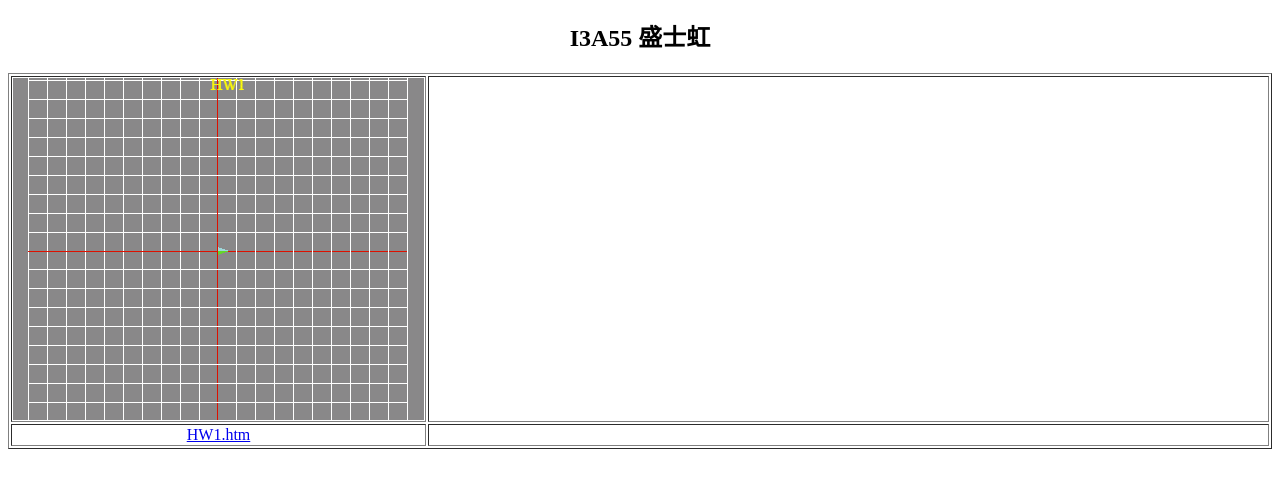
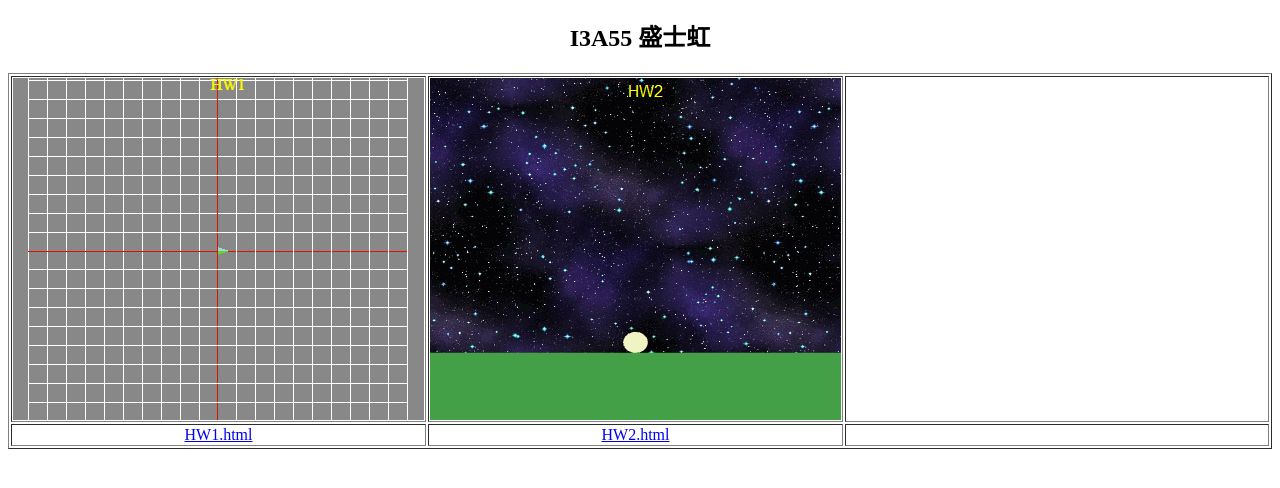
Before and after one commit to xyz47600/ex, a plain HTML site: page index.html in a window 1280 px wide. Shown: the part 48-536 px from the top of the page. Drawn offline with Linux system fonts and the light colour scheme.

Commit message:
Update index.html

```diff
--- a/index.html
+++ b/index.html
@@ -5,12 +5,17 @@
   <tr>
     <td width="411">
     <img border="0" src="HW1.gif" width="411" height="342"></td>
-    <td width="1400"></td>
+    <td width="411">
+    <img border="0" src="HW2.gif" width="411" height="342"></td>
+    <td width="900"></td>
   </tr>
   <tr>
     <td width="411">
     <p align="center">
-    <a href="https://xyz47600.github.io/ex/HW1.htm">HW1.htm</a></td>
-    <td width="1400"></td>
+    <a href="https://xyz47600.github.io/ex/HW1.htm">HW1.html</a></td>
+    <td width="411">
+    <p align="center">
+    <a href="https://xyz47600.github.io/ex/HW2.htm">HW2.html</a></td>
+    <td width="900"></td>
   </tr>
 </table>
```
